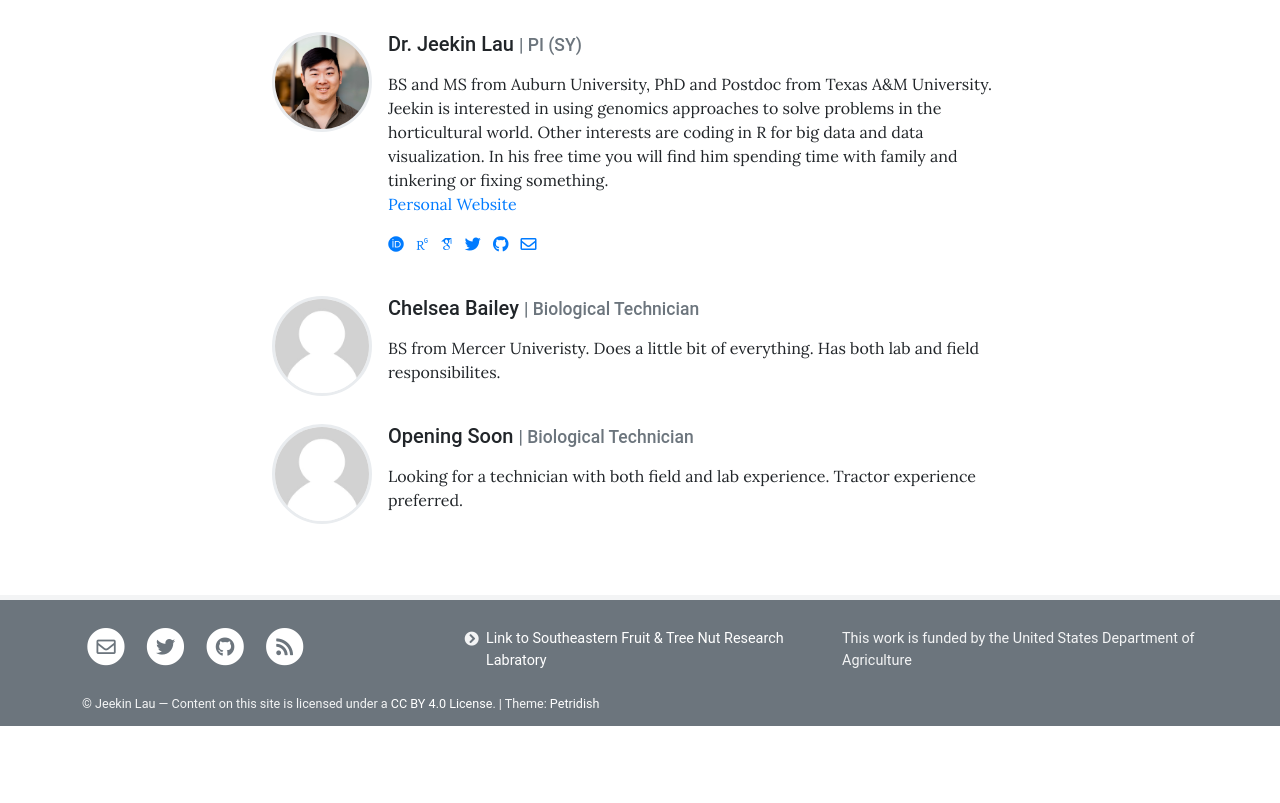
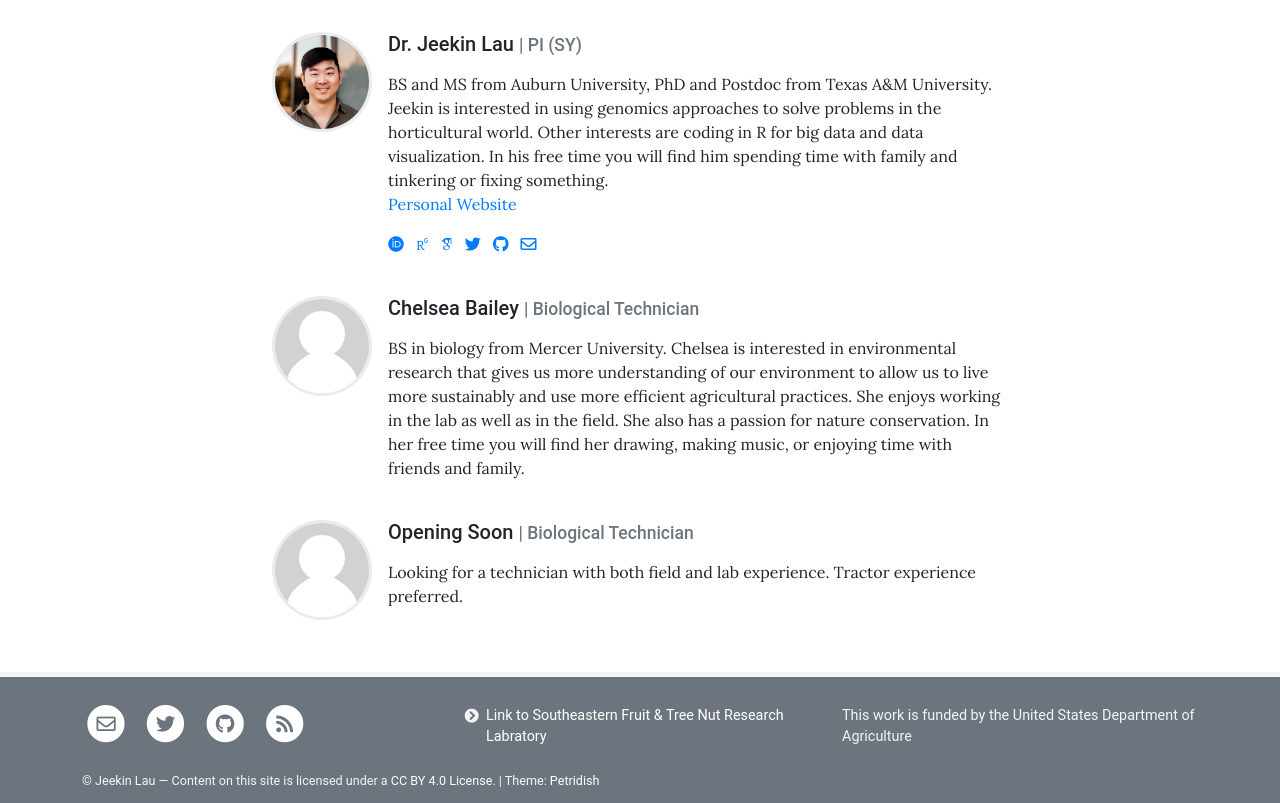
Before and after one commit to jeekinlau/lab_website, a Jekyll site: the page built from pages/team.md, in a window 1280 px wide. Shown: the part 328-1131 px from the top of the page. Built offline with Jekyll 4.4.1, drawn with Linux system fonts in a browser that asks for light colours; some web fonts are replaced; before the commit the page ends 1054 px from its top, so only the background shows below that.

Commit message:
Update team.yml

```diff
--- a/_data/team.yml
+++ b/_data/team.yml
@@ -21,7 +21,8 @@
   role: Biological Technician
   image: assets/theme/images/placeholder.jpg
   description: >
-    BS from Mercer Univeristy. Does a little bit of everything. Has both lab and field responsibilites.
+    BS in biology from Mercer University. Chelsea is interested in environmental research that gives us more understanding of our environment to allow us to live more sustainably and use more efficient agricultural practices.
+    She enjoys working in the lab as well as in the field. She also has a passion for nature conservation. In her free time you will find her drawing, making music, or enjoying time with friends and family.
 
 - name: Opening Soon
   role: Biological Technician
```
